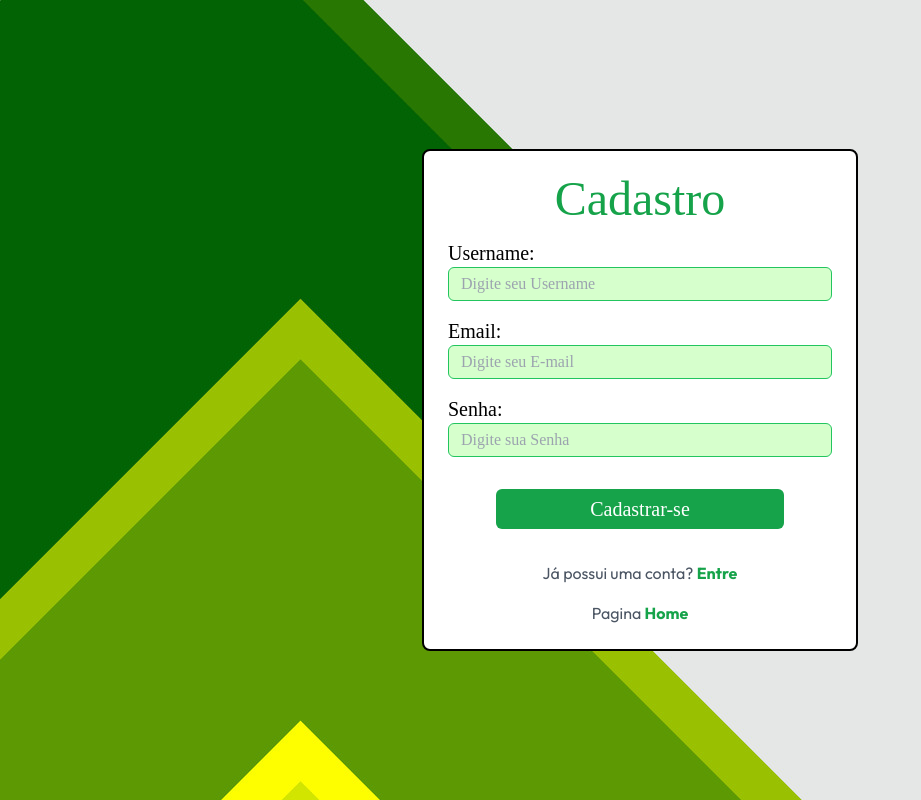
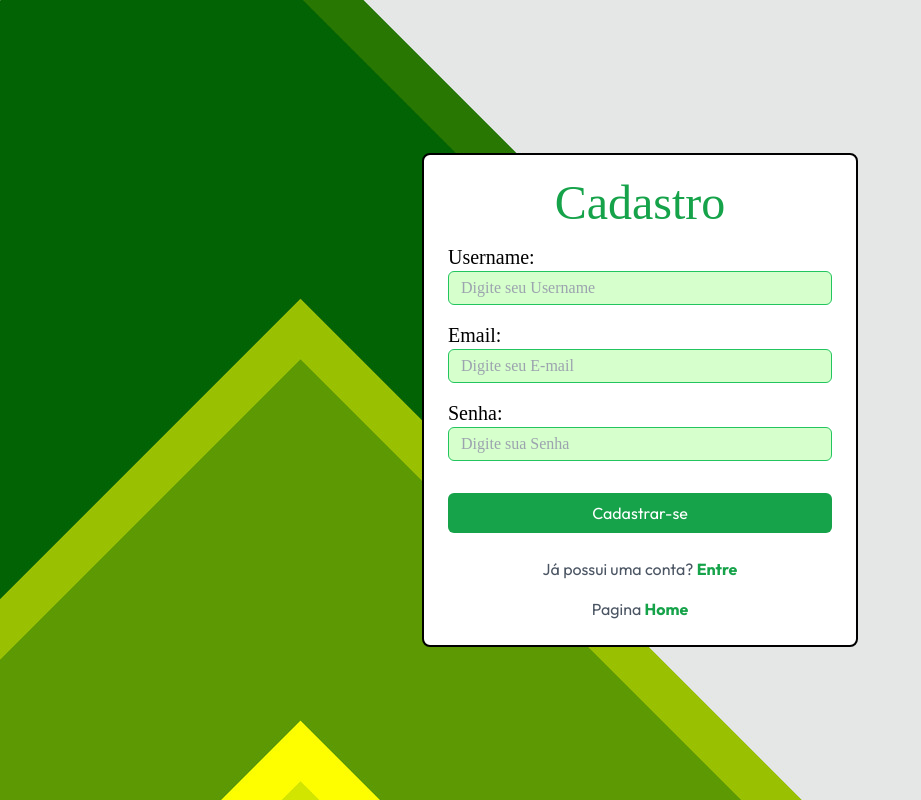
Before and after one commit to Cleber-Junior/newgame-front, a React (Vite) app: page /register in a window 1280 px wide. Shown: the whole page, without its empty margins (0-921 px from the left). Built offline with nearby package versions, Linux system fonts and the light colour scheme; a web font is replaced by a local one.

Commit message:
Fix: block register button, when do the request to register.

```diff
--- a/src/Screens/Register/Register.jsx
+++ b/src/Screens/Register/Register.jsx
@@ -11,11 +11,12 @@ const Register = () => {
     email: "",
     password: "",
   });
+  const [isSubmited, setIsSubmited] = useState(false);
   const navigate = useNavigate();
 
   const handleSubmit = async (e) => {
     e.preventDefault();
-
+    setIsSubmited(true);
     try {
       const response = await myApi.post("/register", formData);
       if (response.status === 201) {
@@ -35,6 +36,8 @@ const Register = () => {
         email: errors.email ? errors.email[0] : "",
         password: errors.password ? errors.password[0] : "",
       });
+      toast.error(error.response.data.errors);
+      setIsSubmited(false);
     }
   };
 
@@ -47,10 +50,10 @@ const Register = () => {
 
   useEffect(() => {
     const timer = setTimeout(() => {
-      clearTimeout(timer);
       setErrorMessage({});
     }, 4000);
-  });
+    return () => clearTimeout(timer);
+  }, []);
 
   return (
     <div className="flex items-center justify-center min-h-screen relative overflow-hidden bg-fundo">
@@ -126,7 +129,10 @@ const Register = () => {
 
           <button
             type="submit"
-            className="font-geo text-xl w-3/4 h-10 bg-green-600 text-white rounded-md mt-4 mb-2 hover:bg-green-800"
+            className={`font-outfit w-full py-2 mt-4 ${
+              isSubmited ? "bg-gray-800 text-white" : "bg-green-600 text-white"
+            } rounded-md focus:outline-none focus:ring-2 focus:ring-green-500`}
+            disabled={isSubmited}
           >
             Cadastrar-se
           </button>
```
